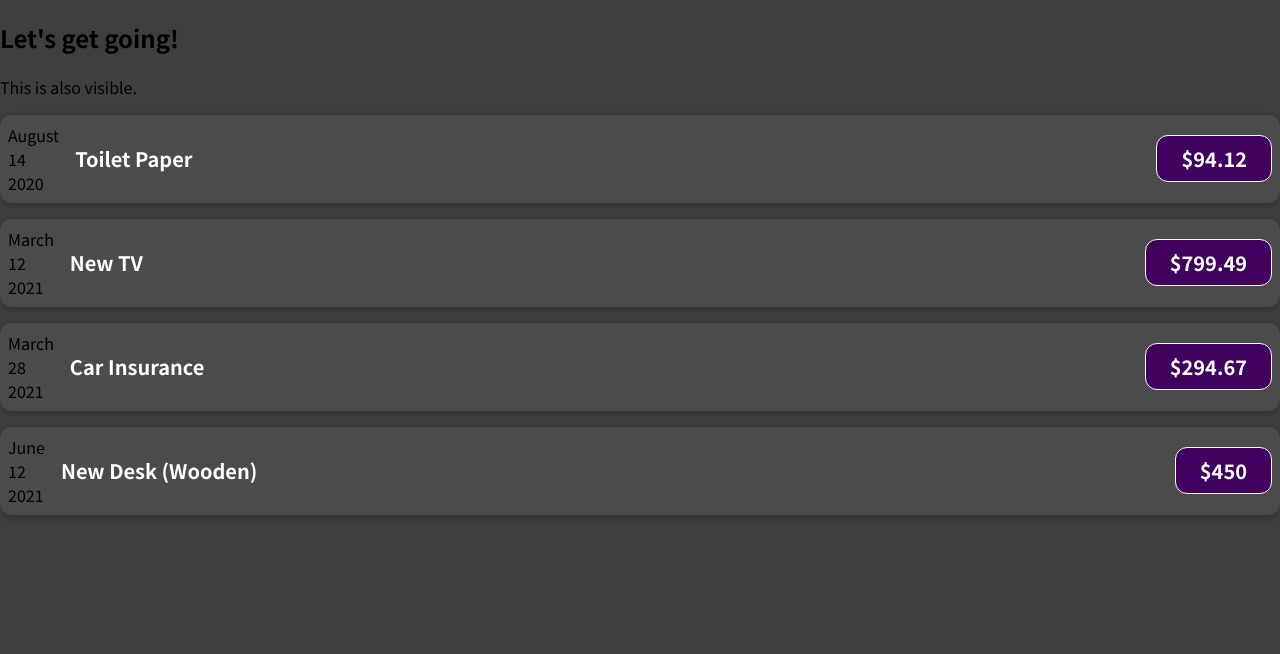
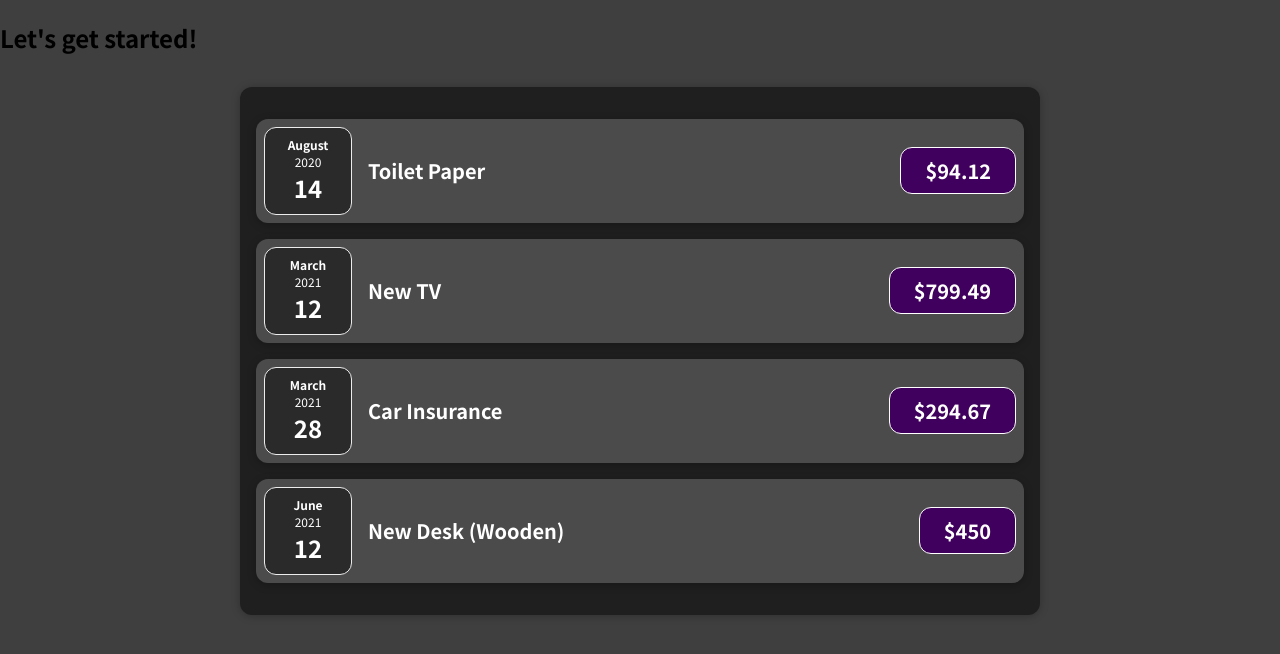
Before and after one commit to ma1379/React_Intro_Activity, a React (Create React App) app in the folder 01-starting-setup/01-starting-setup/: page / in a window 1280 px wide. Shown: the top 654 px of the page. Built offline with nearby package versions, Linux system fonts and the light colour scheme.

Commit message:
Added Expenses

```diff
--- a/01-starting-setup/01-starting-setup/src/App.js
+++ b/01-starting-setup/01-starting-setup/src/App.js
@@ -1,5 +1,5 @@
 import React from 'react';
-import ExpenseItem from './components/ExpenseItem';
+import Expenses from './components/Expenses';
 
 function App() {
   const expenses = [
@@ -23,14 +23,11 @@
       date: new Date(2021, 5, 12),
     },
   ];
+
   return (
     <div>
-      <h2>Let's get going!</h2>
-      <p>This is also visible.</p>
-      <ExpenseItem title={expenses[0].title} amount={expenses[0].amount} date={expenses[0].date}></ExpenseItem>
-      <ExpenseItem title={expenses[1].title} amount={expenses[1].amount} date={expenses[1].date}></ExpenseItem>
-      <ExpenseItem title={expenses[2].title} amount={expenses[2].amount} date={expenses[2].date}></ExpenseItem>
-      <ExpenseItem title={expenses[3].title} amount={expenses[3].amount} date={expenses[3].date}></ExpenseItem>
+      <h2>Let's get started!</h2>
+      <Expenses items={expenses}></Expenses>
     </div>
   );
 }
--- /dev/null
+++ b/01-starting-setup/01-starting-setup/src/components/ExpenseDate.css
@@ -0,0 +1,26 @@
+.expense-date {
+    display: flex;
+    flex-direction: column;
+    width: 5.5rem;
+    height: 5.5rem;
+    border: 1px solid #ececec;
+    background-color: #2a2a2a;
+    color: white;
+    border-radius: 12px;
+    align-items: center;
+    justify-content: center;
+  }
+
+  .expense-date__month {
+    font-size: 0.75rem;
+    font-weight: bold;
+  }
+
+  .expense-date__year {
+    font-size: 0.75rem;
+  }
+
+  .expense-date__day {
+    font-size: 1.5rem;
+    font-weight: bold;
+  }
--- /dev/null
+++ b/01-starting-setup/01-starting-setup/src/components/ExpenseDate.js
@@ -0,0 +1,19 @@
+import React from 'react';
+import "./ExpenseDate.css";
+
+function ExpenseDate(props) {
+    const month = props.date.toLocaleString('en-US', {month: 'long'});
+    const day = props.date.toLocaleString('en-US', {day: '2-digit'});
+    const year = props.date.getFullYear();
+
+    return (
+        <div className="expense-date">
+            <div className="expense-date__month">{month}</div>
+            <div className="expense-date__year">{year}</div>
+            <div className="expense-date__day">{day}</div>
+        </div>
+
+    );
+}
+
+export default ExpenseDate;
--- a/01-starting-setup/01-starting-setup/src/components/ExpenseItem.js
+++ b/01-starting-setup/01-starting-setup/src/components/ExpenseItem.js
@@ -1,18 +1,11 @@
 import React from 'react';
-import "./ExpenseItem.css"
+import "./ExpenseItem.css";
+import ExpenseDate from "./ExpenseDate.js";
 
 function ExpenseItem(props) {
-    const month = props.date.toLocaleString('en-US', {month: 'long'});
-    const day = props.date.toLocaleString('en-US', {day: '2-digit'});
-    const year = props.date.getFullYear();
-
     return (
     <div className='expense-item'>
-        <div>
-            <div>{month}</div>
-            <div>{day}</div>
-            <div>{year}</div>
-        </div>
+        <ExpenseDate date={props.date}></ExpenseDate>
         <div className='expense-item__description'>
             <h2>{props.title}</h2>
             <div className='expense-item__price'>${props.amount}</div>
--- /dev/null
+++ b/01-starting-setup/01-starting-setup/src/components/Expenses.css
@@ -0,0 +1,9 @@
+.expenses {
+    padding: 1rem;
+    background-color: rgb(31, 31, 31);
+    margin: 2rem auto;
+    width: 50rem;
+    max-width: 95%;
+    border-radius: 12px;
+    box-shadow: 0 1px 8px rgba(0, 0, 0, 0.25);
+  }
--- /dev/null
+++ b/01-starting-setup/01-starting-setup/src/components/Expenses.js
@@ -0,0 +1,16 @@
+import React from 'react';
+import ExpenseItem from "./ExpenseItem";
+import "./Expenses.css";
+
+function Expenses(props) {
+    return (
+    <div className="expenses">
+      <ExpenseItem title={props.items[0].title} amount={props.items[0].amount} date={props.items[0].date}></ExpenseItem>
+      <ExpenseItem title={props.items[1].title} amount={props.items[1].amount} date={props.items[1].date}></ExpenseItem>
+      <ExpenseItem title={props.items[2].title} amount={props.items[2].amount} date={props.items[2].date}></ExpenseItem>
+      <ExpenseItem title={props.items[3].title} amount={props.items[3].amount} date={props.items[3].date}></ExpenseItem>
+    </div>
+  );
+}
+
+export default Expenses;
```
Also changed, not shown: 1 other file (tests, documents, lock files or other folders).
